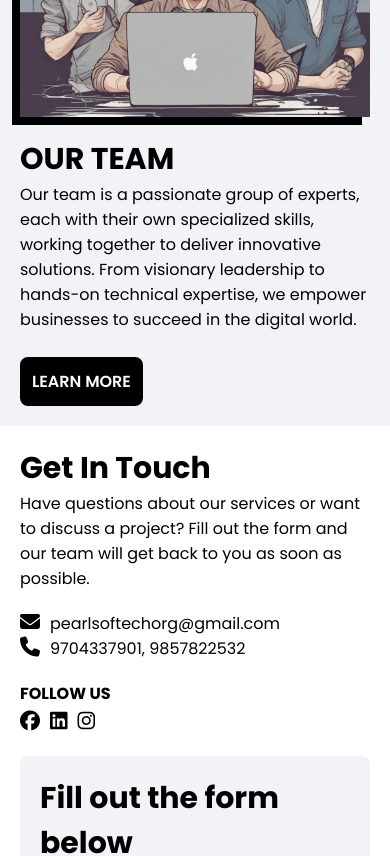
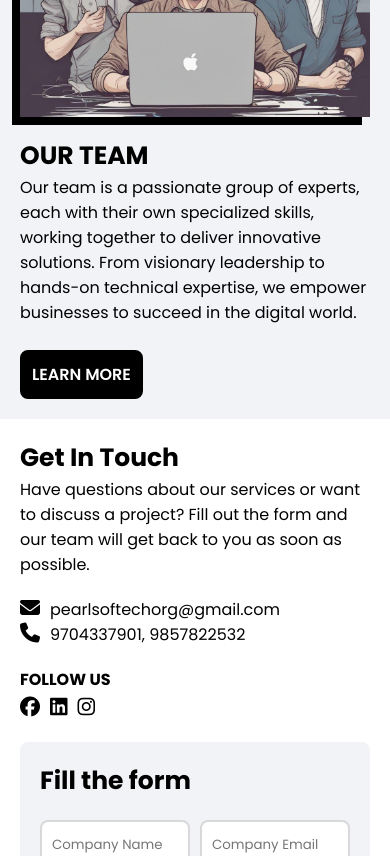
Before and after one commit to Pearl-Softech/pearl-softech-official, a React (Vite) app: page / in a window 390 px wide. Shown: the part 2980-3836 px from the top of the page. Built offline with nearby package versions, Linux system fonts and the light colour scheme.

Commit message:
Some minor changes

```diff
--- a/src/components/FormComponent.tsx
+++ b/src/components/FormComponent.tsx
@@ -19,7 +19,7 @@ const FormContainer: React.FC = () => {
         </div>
       </div>
       <div className="second-col">
-        <div className="header">Fill out the form below</div>
+        <div className="header">Fill the form</div>
         <form>
           <div className="top-input">
             <input type="text" placeholder='Company Name' />
--- a/src/pages/Contact.tsx
+++ b/src/pages/Contact.tsx
@@ -24,7 +24,7 @@ const Contact: React.FC = () => {
                     </div>
                 </div>
                 <div className="second-col">
-                <div className="header">Fill out the form below</div>
+                <div className="header">Fill the form</div>
                     <form>
                         <div className="top-input">
                             <input type="text" placeholder='Company Name' />
--- a/src/styles/About.css
+++ b/src/styles/About.css
@@ -15,7 +15,7 @@
     flex-direction: row;
     justify-content: center;
     align-items: center;
-    gap: 100px;
+    gap: 20px;
 }
 
 .about-container .first-row .first-col{
@@ -36,6 +36,7 @@
     box-shadow: 15px 15px 0px black;
     border-bottom-right-radius: 8px;
     border-bottom-left-radius: 8px;
+    height: 300px;
 }
 
 .about-container .first-row .second-col img{
@@ -267,6 +268,10 @@
         width: 100%;
     }
 
+    .about-container .first-row .second-col{
+        box-shadow: 8px 8px 0px black;
+    }
+
     .about-container .third-row .second-col .grid .item{
         width: 100%;
     }
--- a/src/styles/FormContainer.css
+++ b/src/styles/FormContainer.css
@@ -95,6 +95,9 @@ input, textarea{
     .form-component-container .first-col, .form-component-container .second-col{
         width: 100%;
     }
+    .form-component-container .first-col .header, .form-component-container .second-col .header{
+        font-size: 25px;
+    }
     .form-component-container .second-col{
         background-color: #F1F3F6;
         padding: 20px;
--- a/src/styles/Hero.css
+++ b/src/styles/Hero.css
@@ -60,6 +60,7 @@
 
 .hero-container .second-col{
     width: 40%;
+    height: 500px;
 }
 
 .hero-container .second-col img{
--- a/src/styles/Service.css
+++ b/src/styles/Service.css
@@ -6,7 +6,7 @@
     background-color: #F1F3F6;
     padding: 100px;
     display: flex;
-    gap: 50px;
+    gap: 20px;
     justify-content: space-between;
     align-items: center;
 }
@@ -29,6 +29,7 @@
     box-shadow: 15px 15px 0px black;
     border-bottom-right-radius: 8px;
     border-bottom-left-radius: 8px;
+    height: 300px;
 }
 
 .service-container .first-row .second-col img{
@@ -165,6 +166,9 @@
     .service-container .third-row .first-col, .service-container .third-row .second-col{
         width: 100%;
     }
+    .service-container .first-row .second-col{
+        box-shadow: 8px 8px 0px black;
+    }
     .service-container .third-row{
         padding: 20px;
         flex-direction: column;
@@ -183,7 +187,7 @@
         align-items: center;
         justify-content: center;
     }
-    .service-container .third-row .first-col .header, .service-container .third-row .second-col .header{
+    .service-container .first-row .first-col .header, .service-container .second-row .header,.service-container .third-row .first-col .header, .service-container .third-row .second-col .header{
         font-size: 25px;
     }
 }
--- a/src/styles/Team.css
+++ b/src/styles/Team.css
@@ -25,6 +25,7 @@
     box-shadow: 15px 15px 0px black;
     border-bottom-right-radius: 8px;
     border-bottom-left-radius: 8px;
+    height: 300px;
 }
 
 .team-container .first-row .second-col img{
@@ -133,12 +134,23 @@
     color: black;
 }
 
-@media screen and (max-width: 760px){
+@media screen and (max-width: 1100px){
     .team-container .first-row{
         padding: 20px;
+        flex-direction: column-reverse;
     }
 
-    .team-container .first-row .header{
+    .team-container .first-row .first-col, .team-container .first-row .second-col{
+        width: 100%;
+    }
+
+    .team-container .first-row .second-col{
+        box-shadow: 8px 8px 0px black;
+    }
+}
+
+@media screen and (max-width: 760px){
+    .team-container .first-row .first-col .header{
         font-size: 25px;
     }
     .team-container .third-row .header{
--- a/src/styles/TeamComponent.css
+++ b/src/styles/TeamComponent.css
@@ -78,7 +78,7 @@
         flex-direction: column-reverse;
         padding: 20px;
     }
-    .team-component-container .header{
+    .team-component-container .right .header{
         font-size: 25px;
     }
     .team-component-container .left{
```
